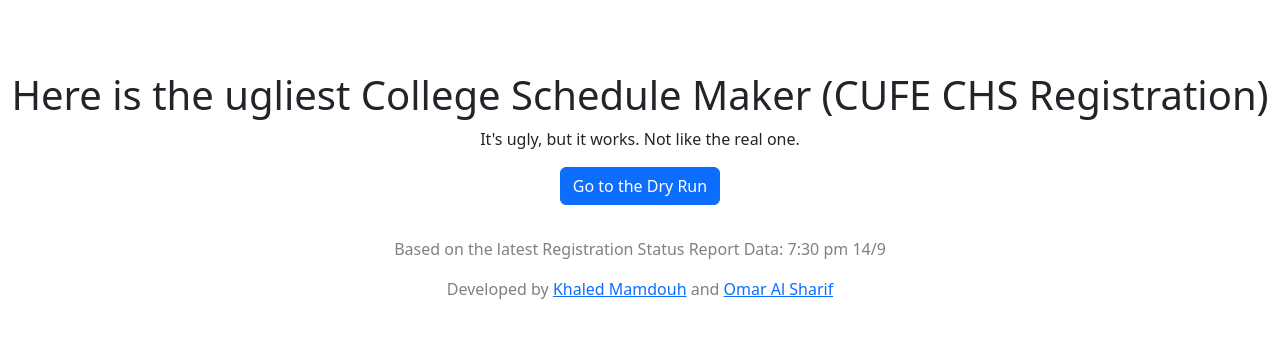
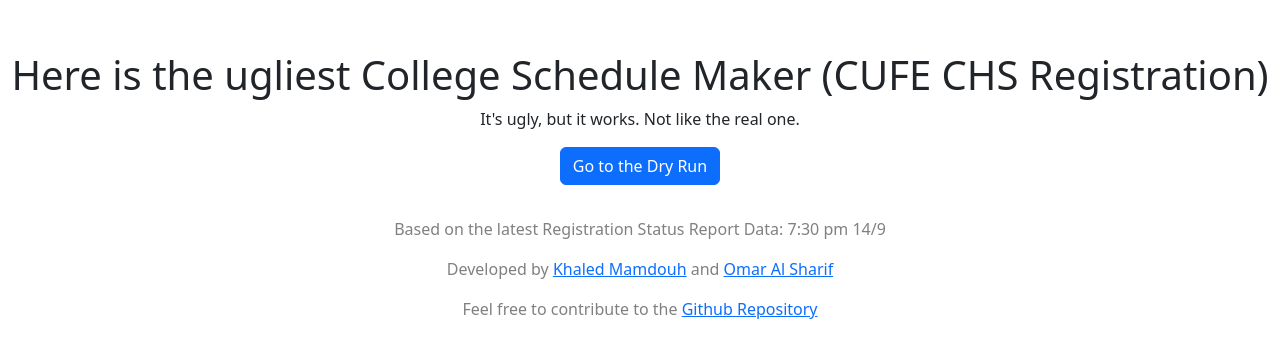
Before and after one commit to Khalidmamdou7/college-dry-run, a React app: page / in a window 1280 px wide. Shown: the part 206-564 px from the top of the page. Built offline with nearby package versions, Linux system fonts and the light colour scheme.

Commit message:
add contribution message

```diff
--- a/src/pages/landing-page/LandingPage.jsx
+++ b/src/pages/landing-page/LandingPage.jsx
@@ -7,8 +7,13 @@
             <p>It's ugly, but it works. Not like the real one.</p>
             <button type="button" className='btn btn-primary' onClick={() => window.location.href = '/dry-run'}>Go to the Dry Run</button>
 
-            <p style={{ marginTop: '32px', color: 'grey'}}>Based on the latest Registration Status Report Data: 7:30 pm 14/9</p>
-            <p style={{ color: 'grey'}}>Developed by <a href="https://www.linkedin.com/in/khalidmamdou7/">Khaled Mamdouh</a> and <a href="https://www.linkedin.com/in/omar-al-sharif/">Omar Al Sharif</a></p>
+            <div className={styles['landing-page-footer']}>
+
+                <p>Based on the latest Registration Status Report Data: 7:30 pm 14/9</p>
+                <p>Developed by <a href="https://www.linkedin.com/in/khalidmamdou7/">Khaled Mamdouh</a> and <a href="https://www.linkedin.com/in/omar-al-sharif/">Omar Al Sharif</a></p>
+                <p>Feel free to contribute to the <a href="https://github.com/Khalidmamdou7/college-dry-run">Github Repository</a></p>
+            </div>
+
         </div>
     );
 };
--- a/src/pages/landing-page/LandingPage.module.css
+++ b/src/pages/landing-page/LandingPage.module.css
@@ -6,3 +6,10 @@
     height: 100vh;
     margin: auto;
 }
+
+.landing-page-footer {
+    margin-top: 32px;
+    bottom: 0;
+    width: 100%;
+    color: grey;
+}
```
